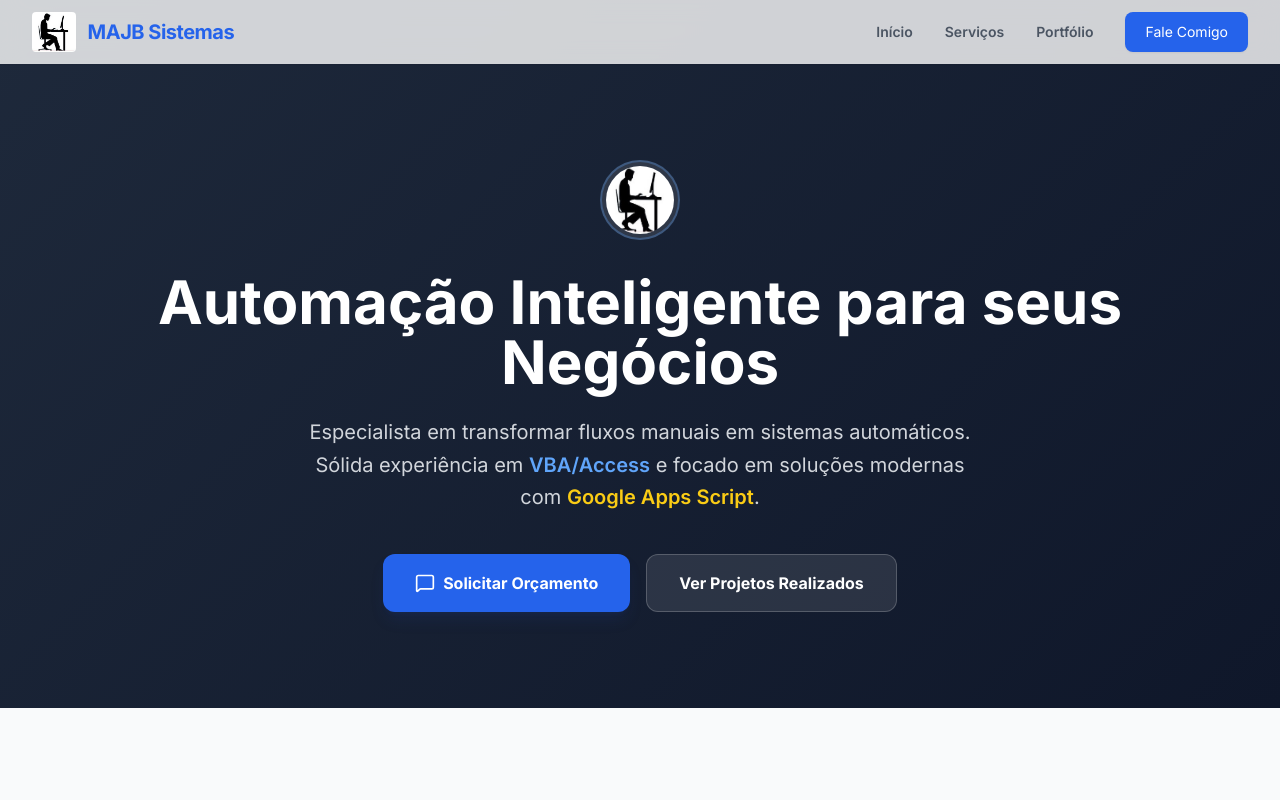
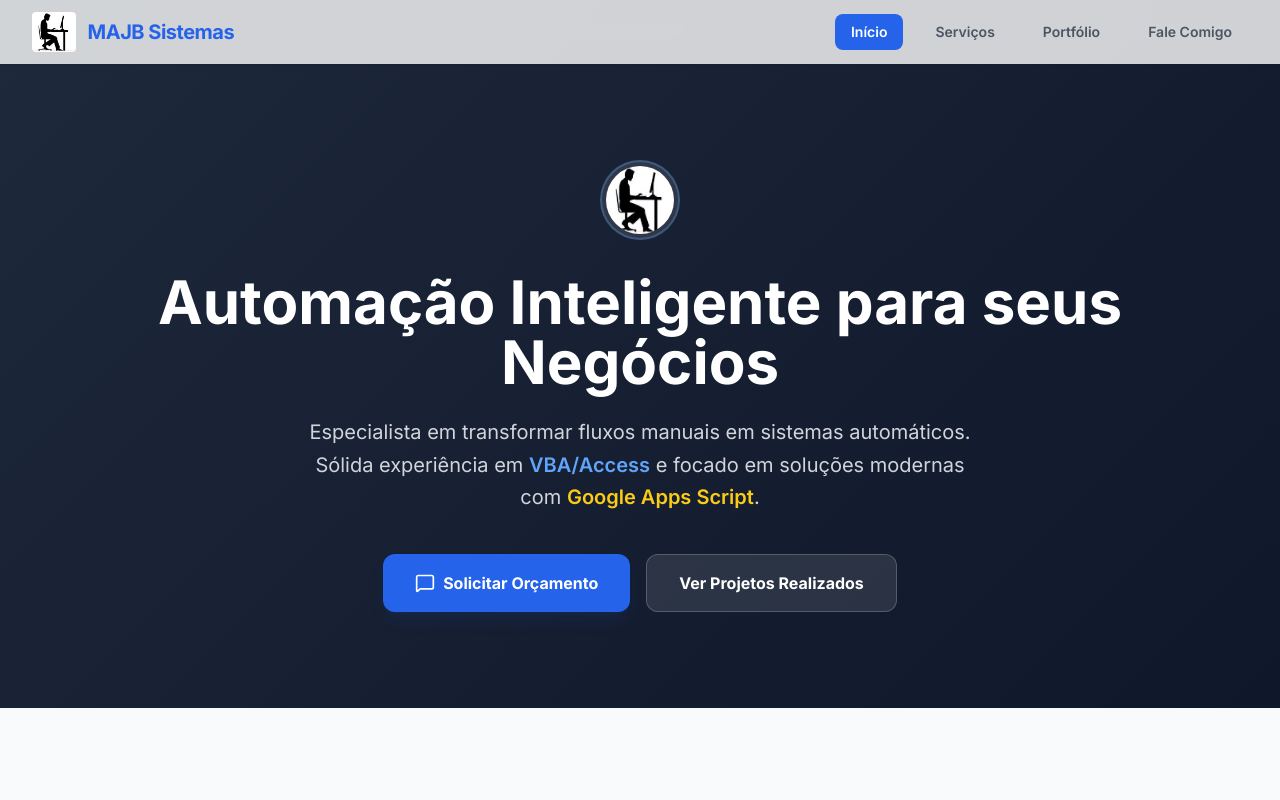
Before and after one commit to gerson250471/Site_Profissional, a website: page public/index.html in a window 1280 px wide. Shown: the top 800 px of the page. Drawn offline with nearby package versions, Linux system fonts and the light colour scheme.

Commit message:
Configurando botões

```diff
--- a/public/index.html
+++ b/public/index.html
@@ -43,26 +43,26 @@
           </div>
           <div class="hidden md:block">
             <div
-              class="ml-10 flex items-baseline space-x-8 text-sm font-medium"
+              class="ml-10 flex items-baseline space-x-4 text-sm font-medium"
             >
               <a
                 href="#inicio"
-                class="text-gray-600 hover:text-blue-600 transition font-semibold"
+                class="nav-link text-gray-600 px-4 py-2 rounded-lg transition duration-300 font-semibold"
                 >Início</a
               >
               <a
                 href="#servicos"
-                class="text-gray-600 hover:text-blue-600 transition font-semibold"
+                class="nav-link text-gray-600 px-4 py-2 rounded-lg transition duration-300 font-semibold"
                 >Serviços</a
               >
               <a
                 href="#portfolio"
-                class="text-gray-600 hover:text-blue-600 transition font-semibold"
+                class="nav-link text-gray-600 px-4 py-2 rounded-lg transition duration-300 font-semibold"
                 >Portfólio</a
               >
               <a
                 href="#contato"
-                class="bg-blue-600 text-white px-5 py-2.5 rounded-lg hover:bg-blue-700 transition shadow-sm"
+                class="nav-link text-gray-600 px-4 py-2 rounded-lg transition duration-300 font-semibold"
                 >Fale Comigo</a
               >
             </div>
@@ -465,6 +465,35 @@
           status.classList.remove("hidden");
         }, 1200);
       });
+
+      // Lógica para destacar o botão conforme a rolagem (Scroll Spy)
+      const sections = document.querySelectorAll("section");
+      const navLinks = document.querySelectorAll(".nav-link");
+
+      window.addEventListener("scroll", () => {
+        let current = "";
+
+        sections.forEach((section) => {
+          const sectionTop = section.offsetTop;
+          const sectionHeight = section.clientHeight;
+          // Verifica se a rolagem passou do topo da seção (com um pequeno ajuste de 100px)
+          if (pageYOffset >= sectionTop - 100) {
+            current = section.getAttribute("id");
+          }
+        });
+
+        navLinks.forEach((link) => {
+          // Remove a cor azul de todos
+          link.classList.remove("bg-blue-600", "text-white");
+          link.classList.add("text-gray-600");
+
+          // Adiciona azul apenas ao que corresponde à seção atual
+          if (link.getAttribute("href").includes(current)) {
+            link.classList.add("bg-blue-600", "text-white");
+            link.classList.remove("text-gray-600");
+          }
+        });
+      });
     </script>
   </body>
 </html>
```
